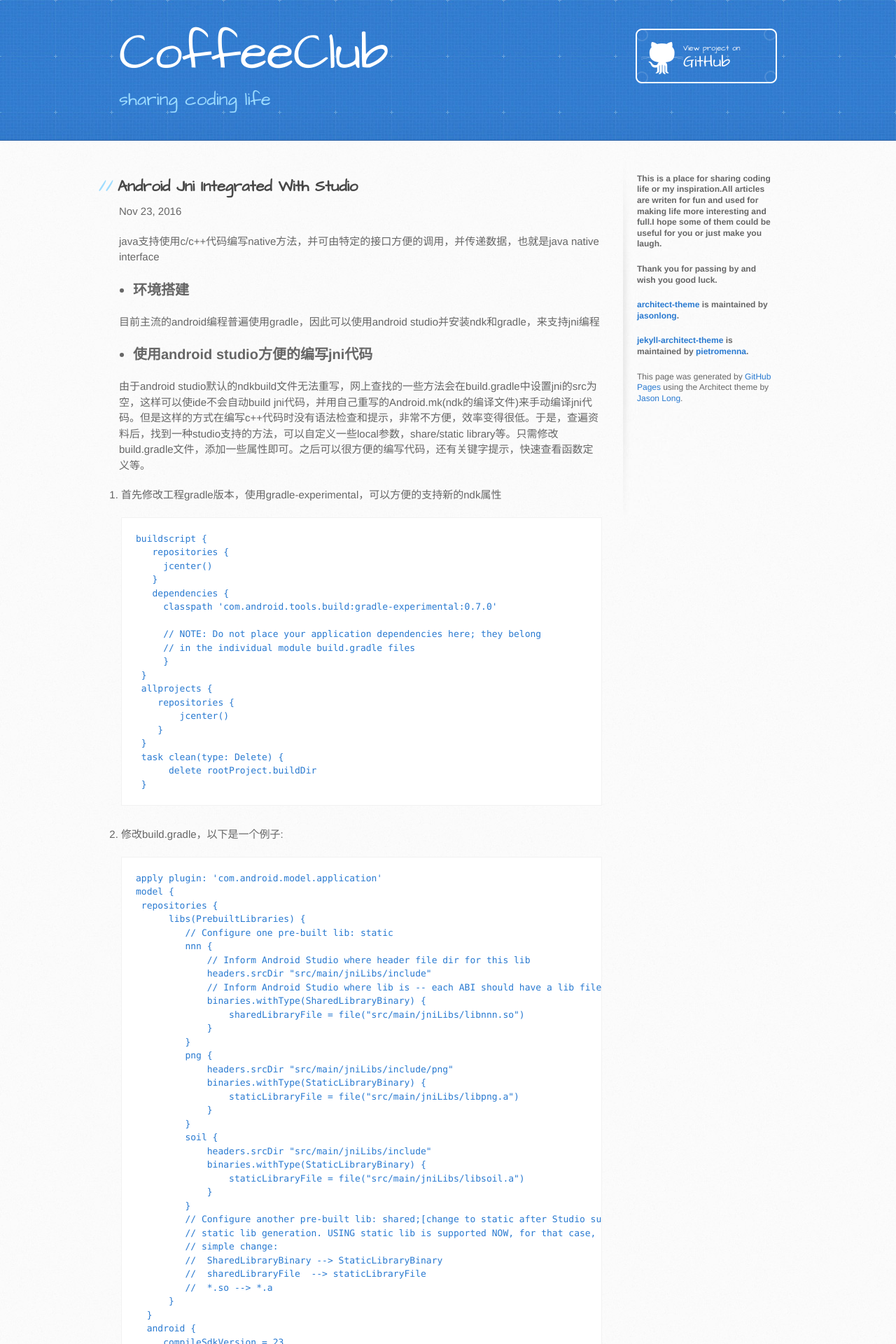
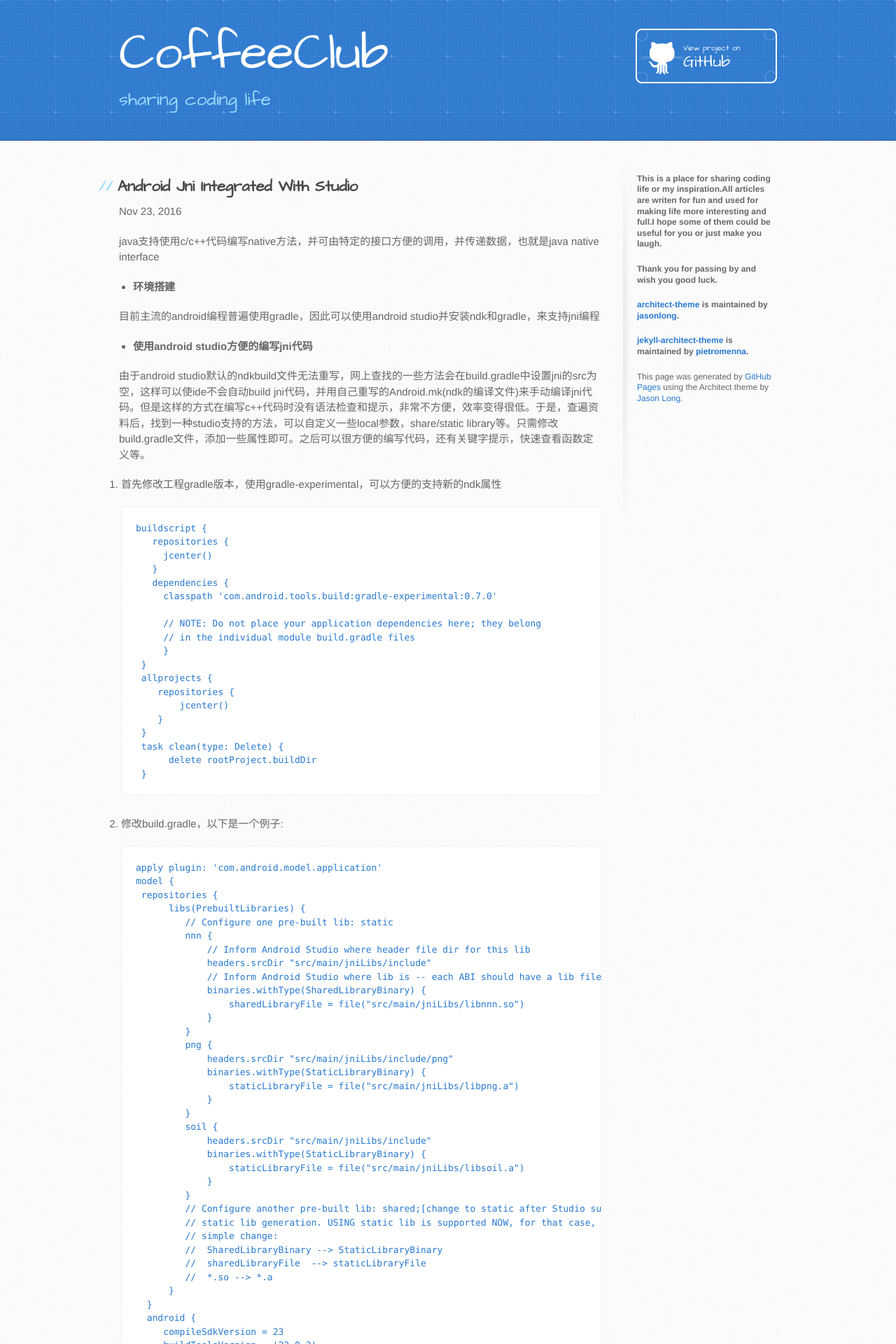
Before and after one commit to coffeeclub/coffeeclub.github.io, a Jekyll site: the page built from _posts/2016-11-23-Android-jni-integrated-with-studio.markdown, in a window 1280 px wide. Shown: the top 1920 px of the page at 70% size. Built offline with Jekyll 4.4.1, drawn with Linux system fonts in a browser that asks for light colours.

Commit message:
fix li font size too large

```diff
--- a/stylesheets/stylesheet.css
+++ b/stylesheets/stylesheet.css
@@ -730,7 +730,7 @@ ul {
   padding-left: 20px;
 }
 
-ul li{
+.posts li{
   font-size: 20px;
 }
 
```
